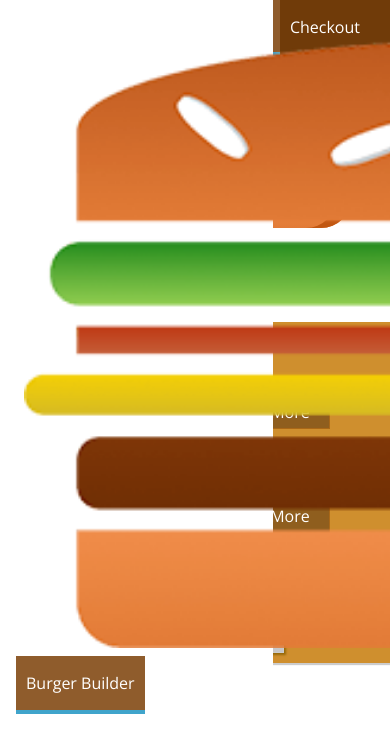
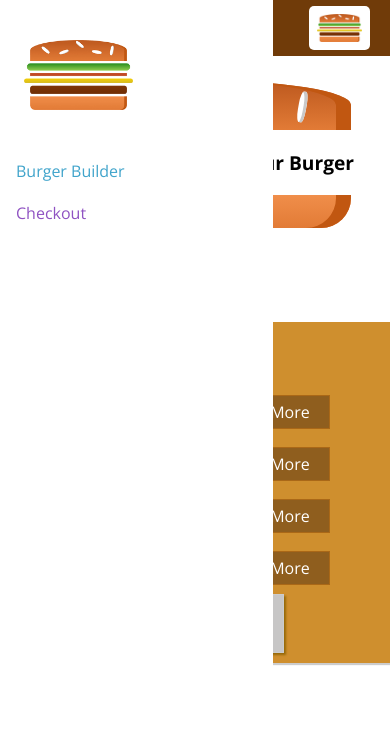
Before and after one commit to snkoski/burger_builder, a React app: page / in a window 390 px wide. Shown: the top 752 px of the page. Built offline with nearby package versions, Linux system fonts and the light colour scheme.

Commit message:
Change Logo and NavItem css to be responsive once screen width is less than 500px

```diff
--- a/src/components/Logo/Logo.module.css
+++ b/src/components/Logo/Logo.module.css
@@ -1,7 +1,7 @@
 .Logo {
   background-color: white;
   padding: 8px;
-  height: 80%;
+  height: 100%;
   box-sizing: border-box;
   border-radius: 5px;
 }
--- a/src/components/Navigation/NavigationItems/NavigationItem/NavigationItem.module.css
+++ b/src/components/Navigation/NavigationItems/NavigationItem/NavigationItem.module.css
@@ -1,19 +1,38 @@
+.NavigationItem {
+  margin: 10px 0;
+  box-sizing: border-box;
+  display: block;
+  width: 100%;
+}
+
+.NavigationItem a {
+  color: #8F52C2;
+  text-decoration: none;
+  width: 100%;
+  box-sizing: border-box;
+  display: block;
+}
+
+.NavigationItem a:hover,
+.NavigationItem a:active,
+.NavigationItem a.active {
+  color: #40A4CB;
+}
+
+@media (min-width: 500px) {
   .NavigationItem {
     margin: 0;
-  box-sizing: border-box;
     display: flex;
     height: 100%;
+    width: auto;
     align-items: center;
   }
 
   .NavigationItem a {
     color: white;
-  text-decoration: none;
     height: 100%;
     padding: 16px 10px;
     border-bottom: 4px solid transparent;
-  box-sizing: border-box;
-  display: block;
   }
 
   .NavigationItem a:hover,
@@ -23,3 +42,4 @@
     border-bottom: 4px solid #40A4CB;
     color: white;
   }
+}
--- a/src/components/Navigation/NavigationItems/NavigationItems.module.css
+++ b/src/components/Navigation/NavigationItems/NavigationItems.module.css
@@ -3,6 +3,13 @@
   padding: 0;
   list-style: none;
   display: flex;
+  flex-flow: column;
   align-items: center;
   height: 100%;
 }
+
+@media (min-width: 500px) {
+  .NavigationItems {
+    flex-flow: row;
+  }
+}
--- a/src/components/Navigation/SideDrawer/SideDrawer.js
+++ b/src/components/Navigation/SideDrawer/SideDrawer.js
@@ -8,7 +8,9 @@
   //...
   return (
     <div className={classes.SideDrawer}>
-      <Logo />
+      <div className={classes.Logo}>
+        <Logo />
+      </div>
       <nav>
         <NavigationItems />
       </nav>
--- a/src/components/Navigation/SideDrawer/SideDrawer.module.css
+++ b/src/components/Navigation/SideDrawer/SideDrawer.module.css
@@ -25,3 +25,8 @@
 .Close {
   transform: translateX(-100);
 }
+
+.Logo {
+  height: 11%;
+  margin-bottom: 32px;
+}
--- a/src/components/Navigation/Toolbar/Toolbar.js
+++ b/src/components/Navigation/Toolbar/Toolbar.js
@@ -7,8 +7,10 @@
 const toolbar = (props) => (
   <header className={classes.Toolbar}>
     <div>MENU</div>
-    <Logo />
-    <nav>
+    <div className={classes.Logo}>
+      <Logo />
+    </div>
+    <nav className={classes.DesktopOnly}>
       <NavigationItems />
     </nav>
   </header>
--- a/src/components/Navigation/Toolbar/Toolbar.module.css
+++ b/src/components/Navigation/Toolbar/Toolbar.module.css
@@ -16,3 +16,13 @@
 .Toolbar nav {
   height: 100%;
 }
+
+.Logo {
+  height: 80%
+}
+
+@media (max-width: 499px) {
+  .DesktopOnly {
+    display: none;
+  }
+}
```
Lines whose indentation alone changed are shown as unchanged.
